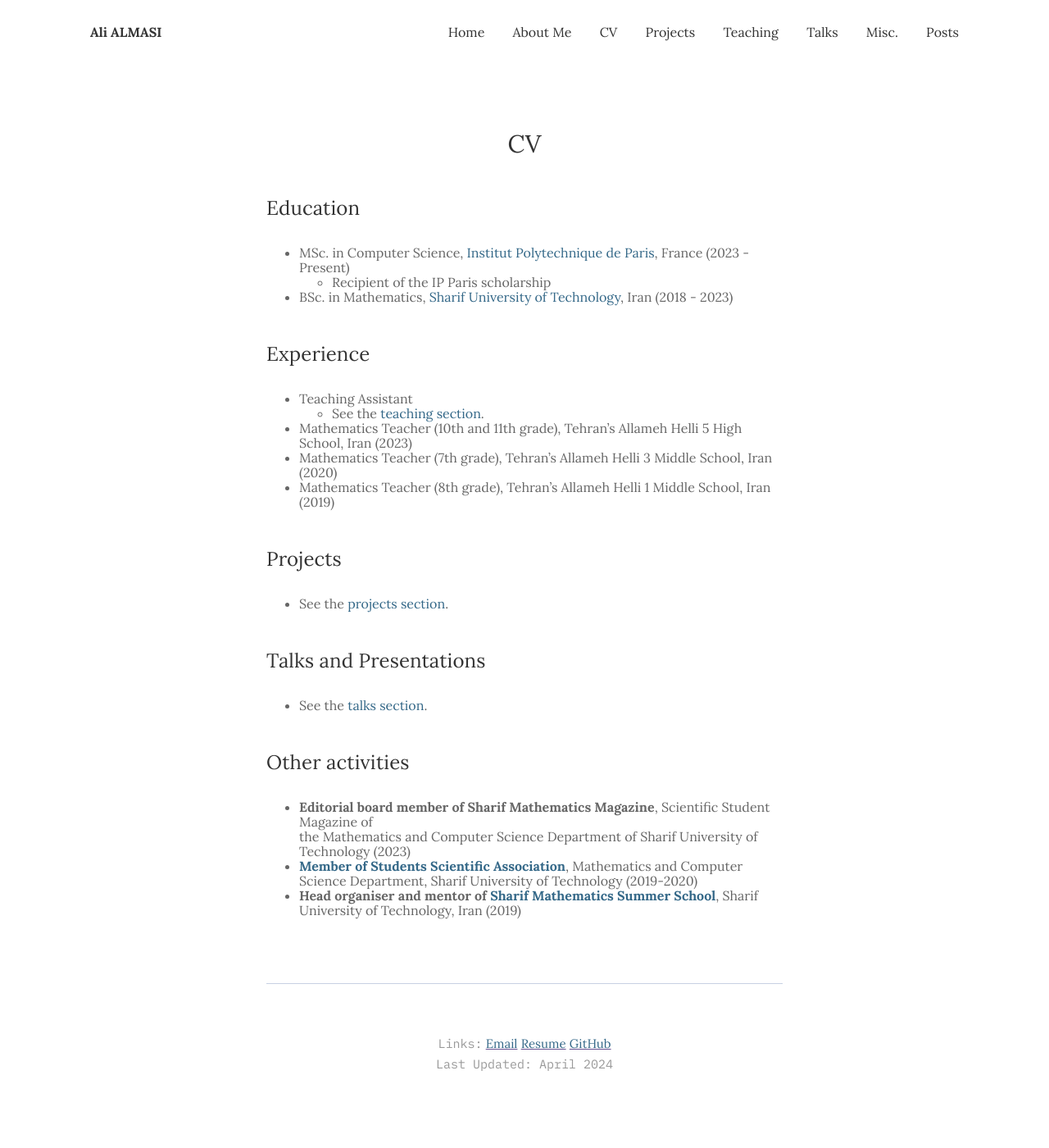
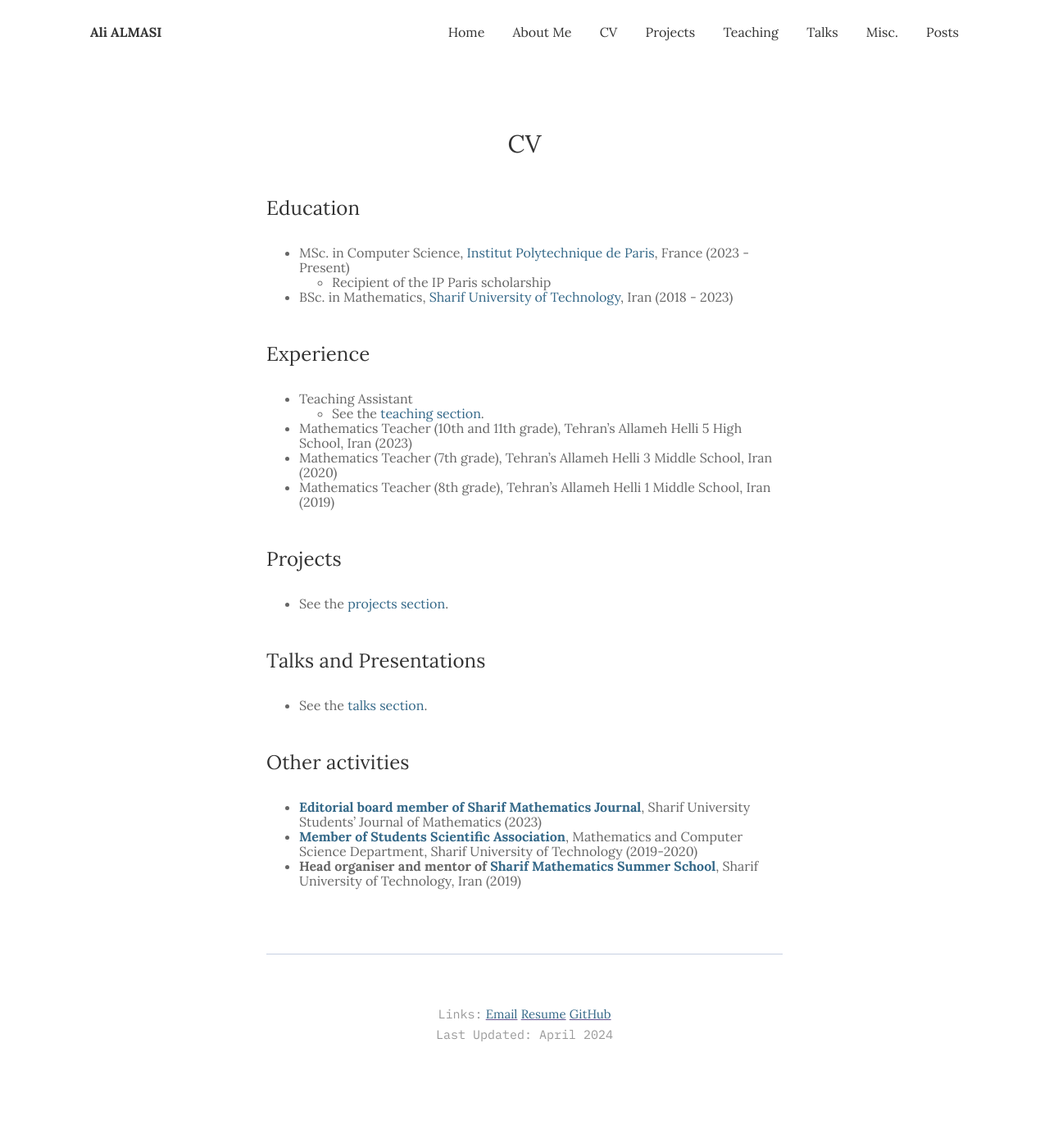
Before and after one commit to ali-almasi/ali-almasi.github.io, a Jekyll site: the page built from _pages/2_cv.md, in a window 1280 px wide. Shown: the whole page at 82% size. Built offline with Jekyll 4.4.1, drawn with Linux system fonts in a browser that asks for light colours; after the commit the page ends 1364 px from its top, so only the background shows below that.

Commit message:
Update 2_cv.md

```diff
--- a/_pages/2_cv.md
+++ b/_pages/2_cv.md
@@ -26,7 +26,6 @@
 
 ### Other activities
 
--   **Editorial board member of Sharif Mathematics Magazine**,  Scientific Student Magazine of
-the Mathematics and Computer Science Department of Sharif University of Technology (2023)
+-   **[Editorial board member of Sharif Mathematics Journal](https://sharif-math-journal.github.io/about/)**,  Sharif University Students' Journal of  Mathematics (2023)
 - **[Member of Students Scientific Association](https://hamband.math.sharif.edu/wiki/%D8%A7%D8%B9%D8%B6%D8%A7%DB%8C_%D9%87%D9%85%D8%A8%D9%86%D8%AF/%D8%AF%D8%A7%D9%86%D8%B4%D9%86%D8%A7%D9%85%D9%87)**, Mathematics and Computer Science Department, Sharif University of Technology (2019-2020)
 -  **Head organiser and mentor of  [Sharif Mathematics Summer School](http://school.math.sharif.edu/)**, Sharif University of Technology, Iran (2019)
```
